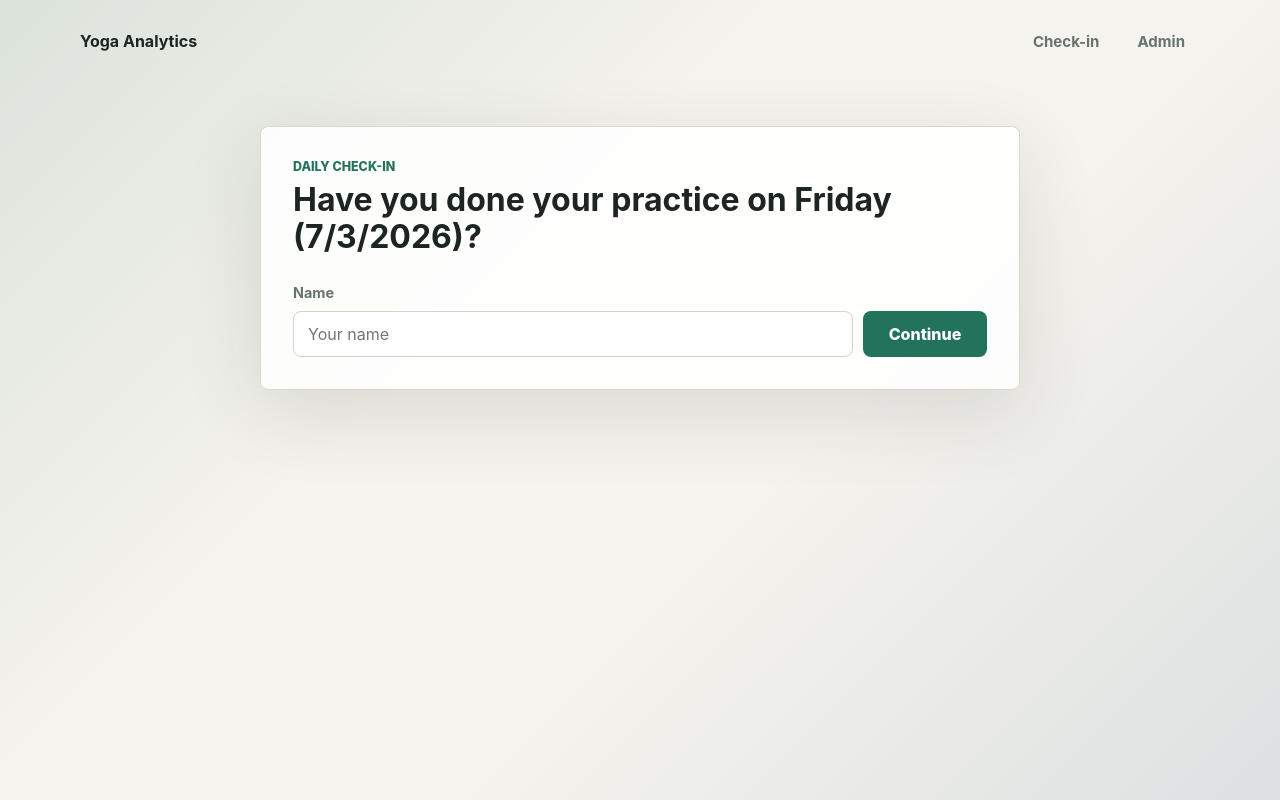
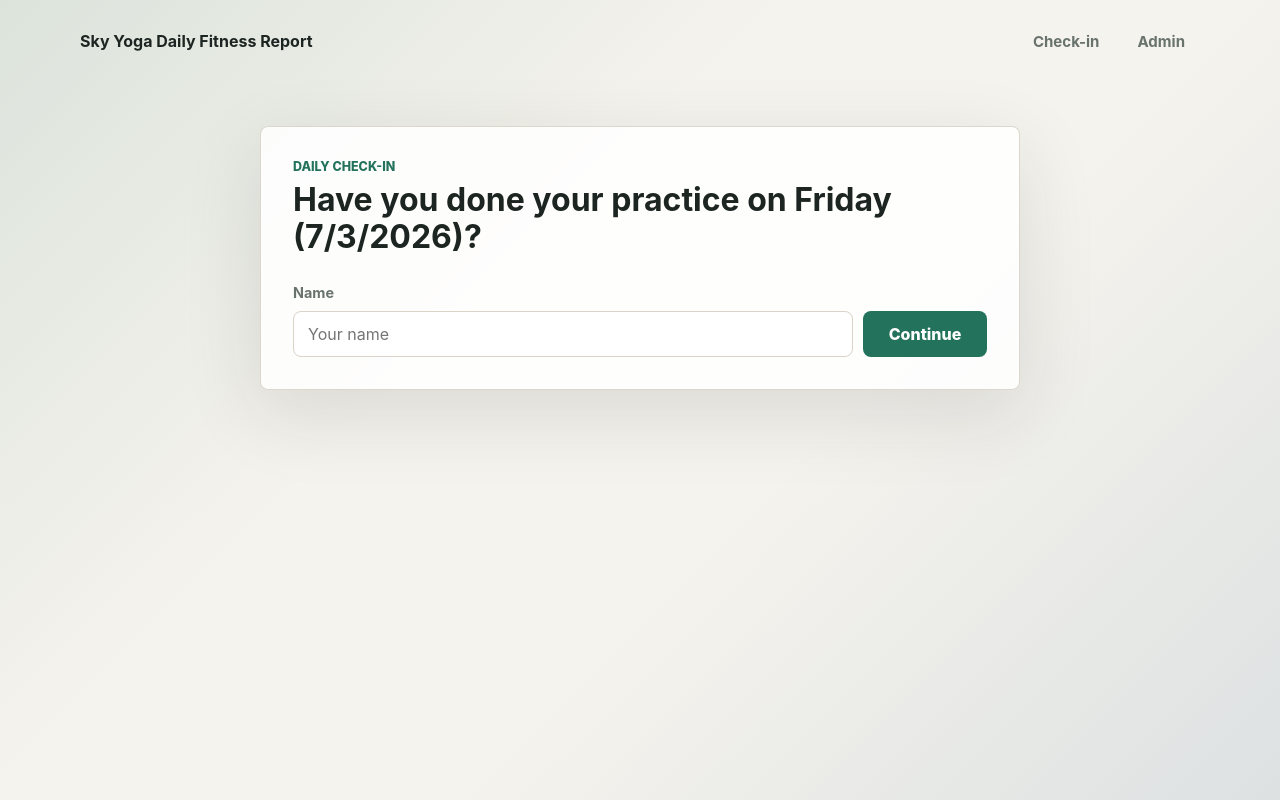
Before and after one commit to Itz-Viggy/yogaAnalytics, a Next.js app: page / in a window 1280 px wide. Built offline with nearby package versions, Linux system fonts and the light colour scheme.

Commit message:
fix: update title to "Sky Yoga Daily Fitness Report" in layout

```diff
--- a/src/app/layout.tsx
+++ b/src/app/layout.tsx
@@ -4,7 +4,7 @@ import Link from "next/link";
 import "@/app/globals.css";
 
 export const metadata: Metadata = {
-  title: "Yoga Analytics",
+  title: "Sky Yoga Daily Fitness Report",
   description: "Daily yoga check-ins and seven day reports"
 };
 
@@ -19,7 +19,7 @@ export default function RootLayout({
         <div className="appChrome">
           <header className="topBar">
             <Link href="/" className="brand">
-              Yoga Analytics
+              Sky Yoga Daily Fitness Report
             </Link>
             <nav className="navLinks" aria-label="Primary navigation">
               <Link href="/">Check-in</Link>
```
